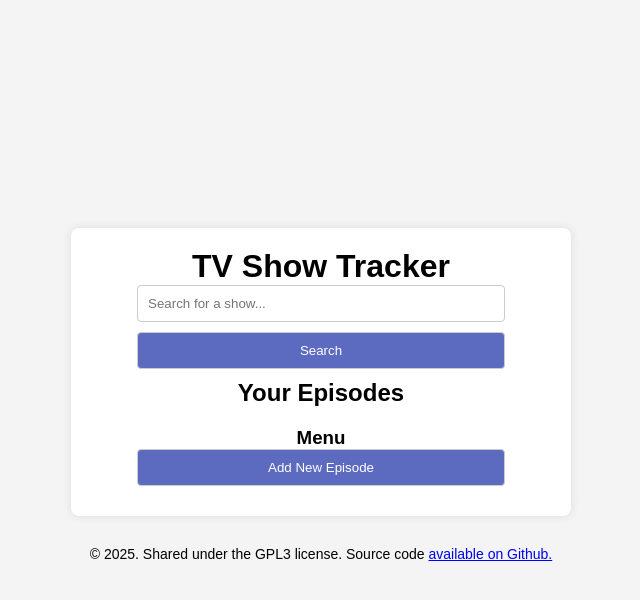
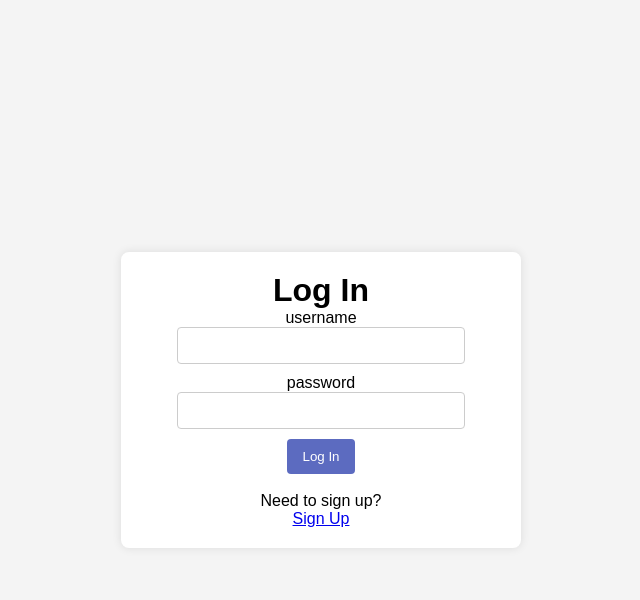
Before and after one commit to software-students-spring2025/web-app, a Flask app: page / in a window 1280 px wide. Shown: the top 600 px of the page, without its empty margins (319-959 px from the left). Run offline with Flask 3, Linux system fonts and the light colour scheme; data that the repository does not hold is empty.

Commit message:
sole user login; no logout; episodes not showing on home page

```diff
--- a/app.py
+++ b/app.py
@@ -1,4 +1,4 @@
-from flask import Flask, render_template, request, redirect, url_for
+from flask import Flask, render_template, request, redirect, url_for, flash, session
 import pymongo
 from pymongo import MongoClient
 import os
@@ -6,23 +6,126 @@ from dotenv import load_dotenv, dotenv_values
 from pymongo.mongo_client import MongoClient
 from bson.objectid import ObjectId
 import certifi
-
+import flask_login
+import flask
+import hashlib
 
 load_dotenv()
 
 app = Flask(__name__)
+app.config['SESSION_PROTECTION'] = "strong"
+app.secret_key = "user_creds_k3ys"
 
+#login
+login_manager = flask_login.LoginManager()
+login_manager.init_app(app)
+login_manager.login_view = "login"
+
+#app configs
 config = dotenv_values()
 app.config.from_mapping(config)
 
+#mongodb client
 client = pymongo.MongoClient(os.getenv("MONGO_URI"), ssl_ca_certs=certifi.where())
 db = client[os.getenv("MONGO_DBNAME")]
 tv_shows_collection = db.tv_shows
+users = db.user_creds
 
-@app.route("/")
+class User(flask_login.UserMixin):
+    def __init__(self, user_doc):
+        self.id = str(user_doc["_id"])
+        self.username = user_doc["username"]
+        self.password = user_doc["password"]
+        #self.password = hashlib.sha256(user_doc["password"]).hexdigest()
+
+
+    @staticmethod
+    def is_authenticated():
+        return True
+
+    @staticmethod
+    def is_active():
+        return True
+
+    @staticmethod
+    def is_anonymous():
+        return False
+
+    def get_id(self):
+        return self.id
+
+
+@login_manager.user_loader
+def user_loader(username):
+    record = users.find_one({"username": username})
+    if not record:
+        return
+
+    return User(record)
+
+
+@login_manager.request_loader
+def request_loader(request):
+    username = request.form.get('username')
+
+    if not username:
+        return
+
+    user_doc = users.find_one({"username": username})
+
+    if not user_doc: #user doesn't exist
+        return None
+
+    return User(user_doc)
+
+@app.route("/home")
 def home():
+    if "user" in session:
+        return render_template("home.html", username=session["user"])
     episodes = db.tv_shows.find({}).sort("date", -1)
     return render_template("home.html", episodes=episodes)
+
+@app.route("/", methods=['GET', 'POST'])
+def login():
+    if request.method == 'POST':
+        username = request.form.get('username')
+        entered_pw = request.form.get('password')
+
+        if not username or not entered_pw:
+            flash("Username and password are required", "danger")
+            return redirect(url_for("login"))
+
+        user_doc = users.find_one({"username": username})
+        #password = users.find({"username": username})
+
+        if user_doc and (entered_pw == user_doc["password"]): #correct credentials
+            user = User(user_doc)
+            #user.username = username
+            flask_login.login_user(user)
+            session["user"] = user.id
+            return redirect(url_for("home"))
+        else:
+            flash("Invalid username or password", "danger")
+            return render_template("login.html")
+
+    return render_template("login.html")
+
+@app.route("/signup", methods=['POST', 'GET'])
+def signup():
+    if request.method == "POST":
+        username = request.form["username"]
+        password = request.form["password"]
+
+        existing_user = users.find_one({"username": username})
+        if existing_user:
+            flash("Username already exists", "danger")
+            return redirect(url_for("signup")) #, "Username already exists", "danger"
+
+        #hashed_pw = hashlib.sha256(password).hexdigest()
+        new_doc = db.users.insert_one({"username": username, "password": password})
+        user_id = str(new_doc.inserted_id)
+        return redirect(url_for("login")) #, message="Sign up successful! You can now log in."
+    return render_template("signup.html")
 
 #add entry page
 @app.route("/add", methods=["GET", "POST"])
--- a/templates/login.html
+++ b/templates/login.html
@@ -57,16 +57,23 @@
         <h1>Log In</h1>
 
         <form action="{{ url_for('login') }}" method="POST">
-            <label for="genre">username</label>
-            <input type="text" name="isername" required>
+            <label for="username">username</label>
+            <input type="text" name="username" required>
             <br />
 
-            <label for="season">password</label>
-            <input type="text" name="password" min="1" required>
+            <label for="password">password</label>
+            <input type="text" name="password" required>
             <br />
 
-            <button type="submit">Log In</button>
+            <button type="submit" action="{{ url_for('login') }}" method="POST">Log In</button>
         </form>
+
+        <br/>
+
+        <div>
+            <p>Need to sign up?</p>
+            <a type="button" href="{{ url_for('signup') }}" method="POST">Sign Up</a>
+        </div>
     </div>
 </body>
 </html>
--- a/templates/success.html
+++ b/templates/success.html
@@ -4,6 +4,12 @@
     <meta http-equiv="X-UA-Compatible" content="IE=edge">
     <meta name="viewport" content="width=device-width, initial-scale=1.0">
     <title>Successfully Submitted!</title>
+    <script>
+        setTimeout(function() {
+            window.location.href = "{{ url_for('home') }}";
+        }, 2000); // Redirect in 2 seconds
+    </script>
+
     <style>
         * {
             margin: 0;
```
Also changed, not shown: templates/signup.html (+22 -0 lines).
